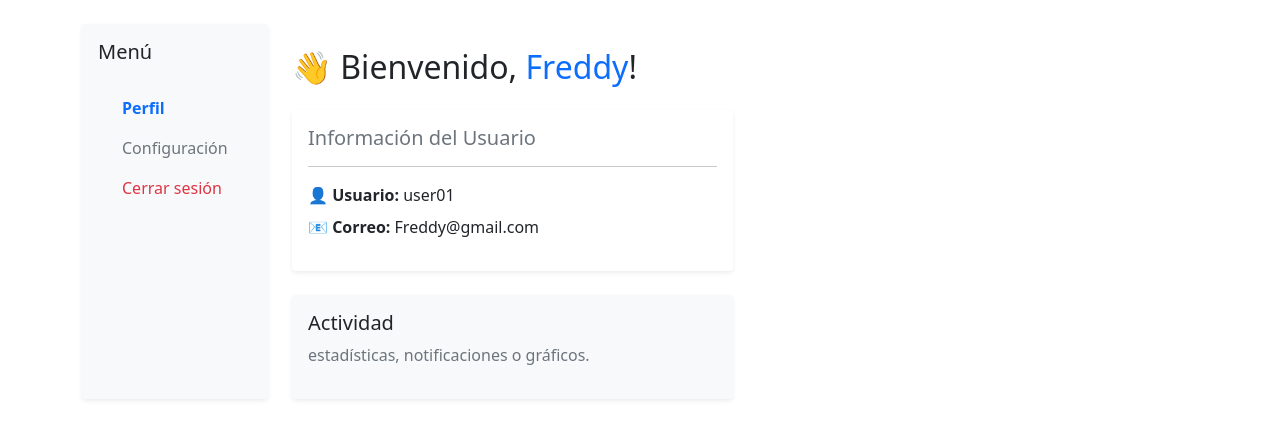
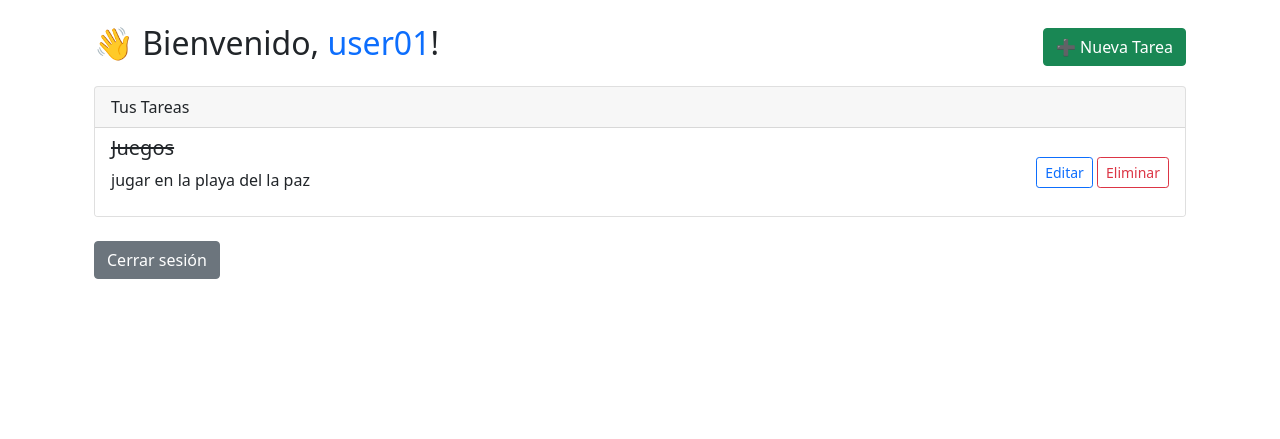
Before and after one commit to FreddyJasonQ/Examen-flask-app, a Flask app: page /dashboard in a window 1280 px wide. Shown: the top 439 px of the page. Run offline with Flask 3, Linux system fonts and the light colour scheme; a user stored in the database is signed in; data comes from the database, SQL or seed files in the repository.

Commit message:
Aplicación de tareas con Flask, SQLite y autenticación de usuarios

```diff
--- a/app.py
+++ b/app.py
@@ -13,35 +13,42 @@ login_manager.init_app(app)
 
 # Obtener conexion a la base de datos
 def get_db_conection():
-    conn = sqlite3.connect('database.db')
+    conn = sqlite3.connect('tareas.db')
     conn.row_factory = sqlite3.Row
     return conn
 
 # Inicializar base de datos
 def Init_db():
     conn = get_db_conection()
-    conn.execute(
-        """
-        CREATE TABLE IF NOT EXISTS users(
+    conn.execute("""
+        CREATE TABLE IF NOT EXISTS users (
             id INTEGER PRIMARY KEY AUTOINCREMENT,
-            name TEXT NOT NULL,
-            email TEXT NOT NULL,
             username TEXT UNIQUE NOT NULL,
-            password TEXT NOT NULL
+            password_hash TEXT NOT NULL,
+            created_at TIMESTAMP DEFAULT CURRENT_TIMESTAMP
         )
-        """
-    )
+    """)
+    conn.execute("""
+        CREATE TABLE IF NOT EXISTS tasks (
+            id INTEGER PRIMARY KEY AUTOINCREMENT,
+            title TEXT NOT NULL,
+            description TEXT,
+            completed BOOLEAN NOT NULL DEFAULT 0,
+            user_id INTEGER NOT NULL,
+            created_at TIMESTAMP DEFAULT CURRENT_TIMESTAMP,
+            FOREIGN KEY (user_id) REFERENCES users(id)
+        )
+    """)
     conn.commit()
     conn.close()
 
+
 # Clase Usuario para Flask-Login
 class User(UserMixin):
-    def __init__(self, id, username, password, name = None, email = None):
+    def __init__(self, id, username, password_hash):
         self.id = id
         self.username = username
-        self.password = password
-        self.name = name
-        self.email = email
+        self.password = password_hash
 
     @staticmethod
     def get_by_id(user_id):
@@ -49,7 +56,7 @@ class User(UserMixin):
         user = conn.execute('SELECT * FROM users WHERE id = ?', (user_id)).fetchone()
         conn.close()
         if user:
-            return User(user['id'], user['username'], user['password'], user['name'], user['email'])
+            return User(user['id'], user['username'], user['password_hash'])
         return None
 
     @staticmethod
@@ -58,7 +65,7 @@ class User(UserMixin):
         user = conn.execute('SELECT * FROM users WHERE username = ?', (username,)).fetchone()
         conn.close()
         if user:
-            return User(user['id'], user['username'], user['password'], user['name'], user['email'])
+            return User(user['id'], user['username'], user['password_hash'])
         return None
 
 @login_manager.user_loader
@@ -67,13 +74,16 @@ def load_user(user_id):
 
 @app.route('/')
 def index():
-    return render_template('index.html')
+    conn = get_db_conection()
+    # Obtener todas las tareas almacenadas (no importa si el usuario está logueado o no)
+    tasks = conn.execute('SELECT * FROM tasks').fetchall()
+    conn.close()
+    return render_template('index.html', tasks=tasks)  # Pasa todas las tareas a la plantilla
 
-@app.route('/register', methods = ['GET','POST'])
+
+@app.route('/register', methods=['GET','POST'])
 def register():
     if request.method == 'POST':
-        name = request.form['name']
-        email = request.form['email']
         username = request.form['username']
         password = request.form['password']
         hash_pass = generate_password_hash(password)
@@ -81,17 +91,18 @@ def register():
         conn = get_db_conection()
         try:
             conn.execute(
-                'INSERT INTO users (name, email, username, password) VALUES(?,?,?,?)',
-                (name, email, username, hash_pass)
+                'INSERT INTO users (username, password_hash) VALUES (?, ?)',
+                (username, hash_pass)
             )
             conn.commit()
-            flash('Usuario registrado correctamente. Inicia sesión.','success')
+            flash('Usuario registrado correctamente. Inicia sesión.', 'success')
             return redirect(url_for('login'))
         except sqlite3.IntegrityError:
-            flash('El nombre de usuario ya existe.','danger')
+            flash('El nombre de usuario ya existe.', 'danger')
         finally:
             conn.close()
     return render_template('register.html')
+
 
 @app.route('/login', methods = ['GET', 'POST'])
 def login():
@@ -107,10 +118,45 @@ def login():
             flash('Credenciales inválidos', 'danger')
     return render_template('login.html')
 
-@app.route('/dashboard')
+@app.route('/dashboard', methods=['GET', 'POST'])
 @login_required
 def dashboard():
-    return render_template('dashboard.html', username = current_user.username, name = current_user.name)
+    conn = get_db_conection()
+
+    if request.method == 'POST':
+        title = request.form['title']
+        description = request.form['description']
+        conn.execute(
+            'INSERT INTO tasks (title, description, user_id) VALUES (?, ?, ?)',
+            (title, description, current_user.id)
+        )
+        conn.commit()
+
+    tasks = conn.execute(
+        'SELECT * FROM tasks WHERE user_id = ?', (current_user.id,)
+    ).fetchall()
+    conn.close()
+
+    return render_template('dashboard.html', tasks=tasks, username=current_user.username)
+
+
+@app.route('/task/new', methods=['GET', 'POST'])
+@login_required
+def new_task():
+    if request.method == 'POST':
+        title = request.form['title']
+        description = request.form['description']
+        conn = get_db_conection()
+        conn.execute(
+            'INSERT INTO tasks (title, description, user_id) VALUES (?, ?, ?)',
+            (title, description, current_user.id)
+        )
+        conn.commit()
+        conn.close()
+        flash('Tarea creada exitosamente ✅', 'success')
+        return redirect(url_for('dashboard'))
+    return render_template('task_form.html')
+
 
 @app.route('/logout')
 @login_required
@@ -120,6 +166,63 @@ def logout():
     return redirect(url_for('login'))
 
 
+@app.route('/complete/<int:task_id>')
+@login_required
+def complete_task(task_id):
+    conn = get_db_conection()
+    conn.execute(
+        'UPDATE tasks SET completed = 1 WHERE id = ? AND user_id = ?',
+        (task_id, current_user.id)
+    )
+    conn.commit()
+    conn.close()
+    flash('Tarea completada ✅', 'success')
+    return redirect(url_for('dashboard'))
+
+
+@app.route('/delete/<int:task_id>')
+@login_required
+def delete_task(task_id):
+    conn = get_db_conection()
+    conn.execute(
+        'DELETE FROM tasks WHERE id = ? AND user_id = ?',
+        (task_id, current_user.id)
+    )
+    conn.commit()
+    conn.close()
+    flash('Tarea eliminada 🗑️', 'warning')
+    return redirect(url_for('dashboard'))
+
+@app.route('/edit/<int:task_id>', methods=['GET', 'POST'])
+@login_required
+def edit_task(task_id):
+    conn = get_db_conection()
+    task = conn.execute(
+        'SELECT * FROM tasks WHERE id = ? AND user_id = ?',
+        (task_id, current_user.id)
+    ).fetchone()
+
+    if not task:
+        conn.close()
+        flash('Tarea no encontrada o acceso denegado', 'danger')
+        return redirect(url_for('dashboard'))
+
+    if request.method == 'POST':
+        title = request.form['title']
+        description = request.form['description']
+        conn.execute(
+            'UPDATE tasks SET title = ?, description = ? WHERE id = ? AND user_id = ?',
+            (title, description, task_id, current_user.id)
+        )
+        conn.commit()
+        conn.close()
+        flash('Tarea actualizada correctamente ✏️', 'success')
+        return redirect(url_for('dashboard'))
+
+    conn.close()
+    return render_template('edit_form.html', task=task)
+
+
 if __name__ == '__main__':
     Init_db()
     app.run(debug=True)
--- a/templates/dashboard.html
+++ b/templates/dashboard.html
@@ -3,60 +3,39 @@
 {% block title %}Panel de Usuario{% endblock %}
 
 {% block content %}
-<div class="container-fluid">
-  <div class="row">
+<div class="container">
+  <div class="d-flex justify-content-between align-items-center mb-3">
+    <h2>👋 Bienvenido, <span class="text-primary">{{ username }}</span>!</h2>
+    <a href="{{ url_for('new_task') }}" class="btn btn-success">➕ Nueva Tarea</a>
+  </div>
 
-    <nav class="col-md-3 col-lg-2 d-md-block bg-light sidebar shadow-sm rounded p-3 mb-4">
-      <h5 class="mb-4">Menú</h5>
-      <ul class="nav flex-column">
-        <li class="nav-item">
-          <a class="nav-link active text-primary fw-bold" href="#">
-            <i class="bi bi-person-circle me-2"></i> Perfil
-          </a>
-        </li>
-        <li class="nav-item">
-          <a class="nav-link text-secondary" href="#">
-            <i class="bi bi-gear me-2"></i> Configuración
-          </a>
-        </li>
-        <li class="nav-item">
-          <a class="nav-link text-danger" href="{{ url_for('logout') }}">
-            <i class="bi bi-box-arrow-right me-2"></i> Cerrar sesión
-          </a>
-        </li>
-      </ul>
-    </nav>
-
-
-    <main class="col-md-9 ms-sm-auto col-lg-10 px-md-4">
-      <div class="pt-4">
-        <h2 class="mb-4">👋 Bienvenido, <span class="text-primary">{{ name }}</span>!</h2>
-
-
-          <div class="col-md-6">
-            <div class="card shadow-sm border-0 mb-4">
-              <div class="card-body">
-                <h5 class="card-title text-muted">Información del Usuario</h5>
-                <hr>
-                <p class="mb-2"><strong>👤 Usuario:</strong> {{ username }}</p>
-                <p><strong>📧 Correo:</strong> {{ current_user.email }}</p>
-              </div>
-            </div>
+  <!-- Lista de tareas del usuario -->
+  <div class="card">
+    <div class="card-header">Tus Tareas</div>
+    <ul class="list-group list-group-flush">
+      {% for task in tasks %}
+        <li class="list-group-item d-flex justify-content-between align-items-center">
+          <div>
+            <h5 class="{% if task['completed'] %}text-decoration-line-through{% endif %}">
+              {{ task['title'] }}
+            </h5>
+            <p>{{ task['description'] }}</p>
+          </div>
+          <div>
+            {% if not task['completed'] %}
+              <a href="{{ url_for('complete_task', task_id=task['id']) }}" class="btn btn-sm btn-outline-success">Completar</a>
+            {% endif %}
+            <a href="{{ url_for('edit_task', task_id=task['id']) }}" class="btn btn-sm btn-outline-primary">Editar</a>
+            <a href="{{ url_for('delete_task', task_id=task['id']) }}" class="btn btn-sm btn-outline-danger">Eliminar</a>
           </div>
 
+        </li>
+      {% endfor %}
+    </ul>
+  </div>
 
-          <div class="col-md-6">
-            <div class="card bg-light border-0 shadow-sm mb-4">
-              <div class="card-body">
-                <h5 class="card-title">Actividad</h5>
-                <p class="text-muted">estadísticas, notificaciones o gráficos.</p>
-              </div>
-            </div>
-          </div>
-        </div>
-
-      </div>
-    </main>
+  <div class="mt-4">
+    <a href="{{ url_for('logout') }}" class="btn btn-secondary">Cerrar sesión</a>
   </div>
 </div>
 {% endblock %}
```
Also changed, not shown: requirements.txt (added, +10 -0 lines), templates/edit_form.html (added, +22 -0 lines), templates/index.html (+35 -3 lines), templates/register.html (+1 -9 lines), templates/task_form.html (added, +23 -0 lines), database.db (deleted), tareas.db (added).
